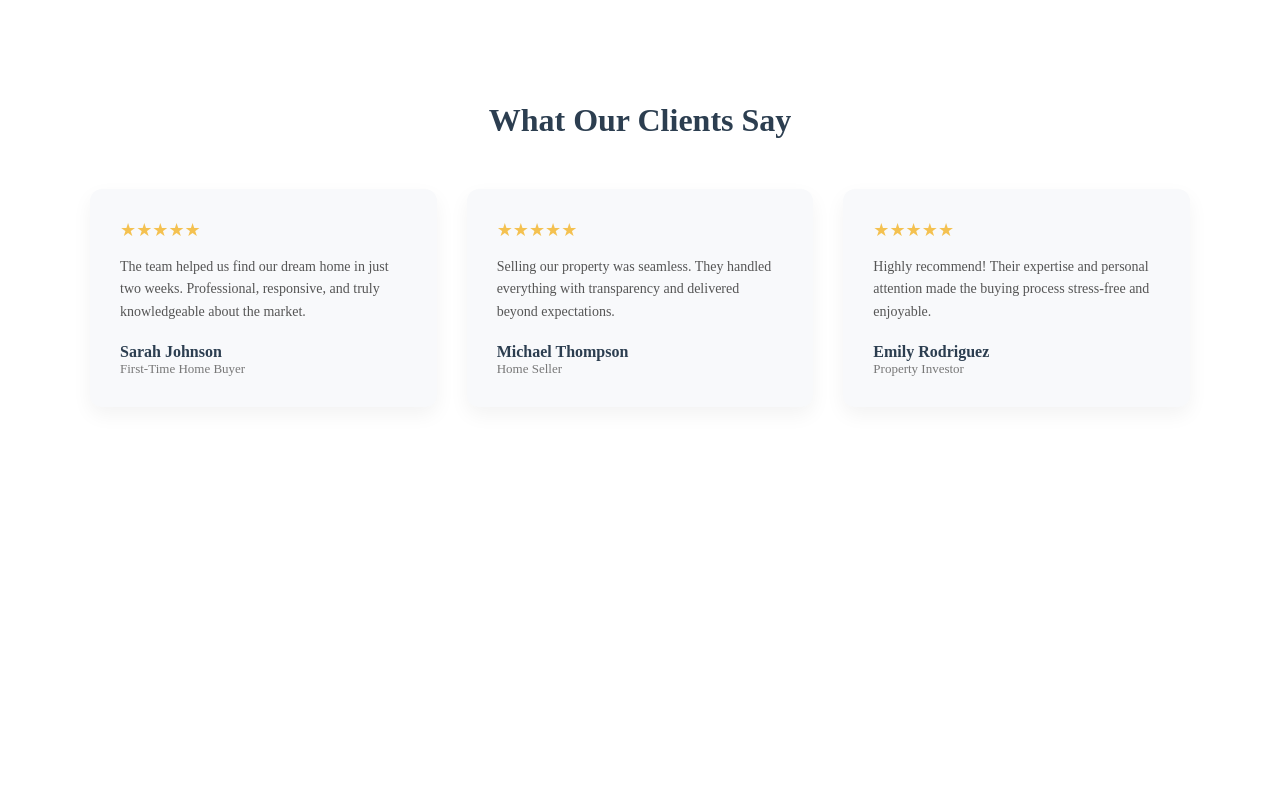
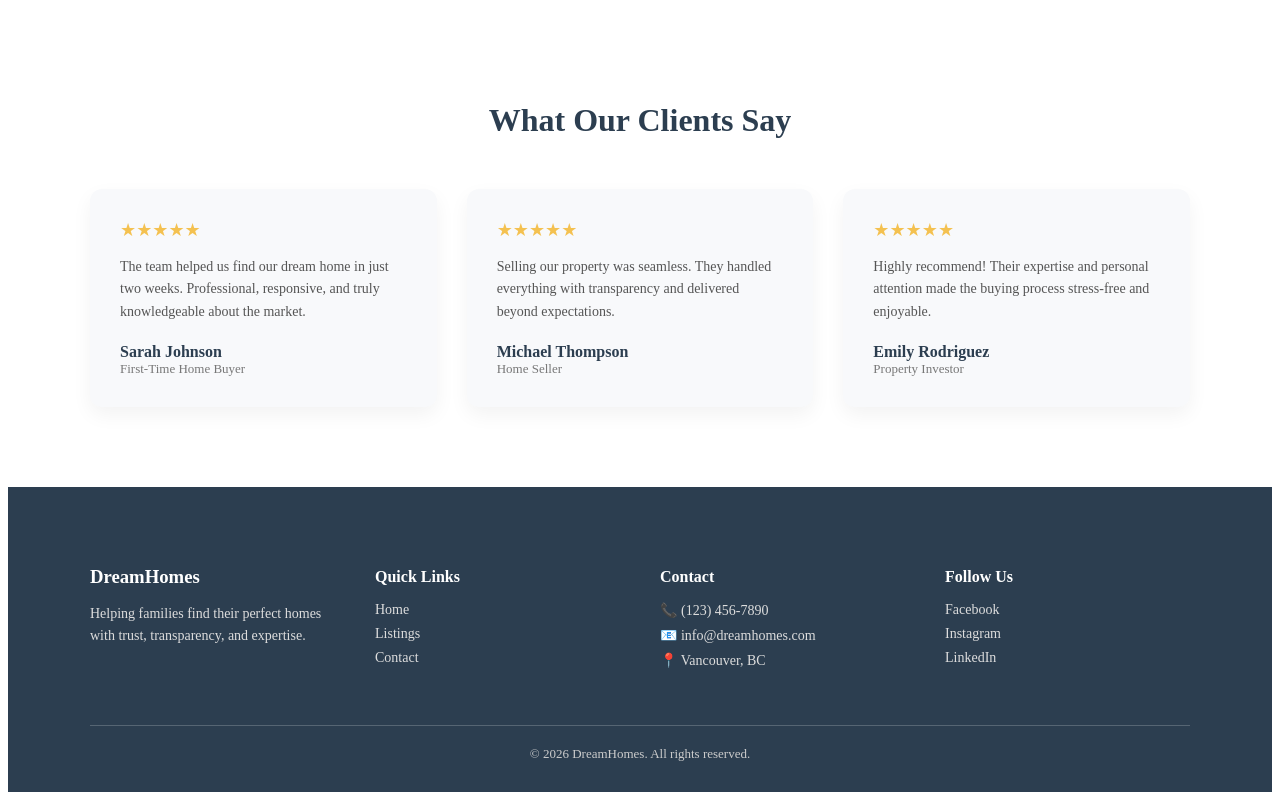
Before and after one commit to swathivt/real-estate-frontend, a React (Vite) app: page / in a window 1280 px wide. Shown: the part 1319-2119 px from the top of the page. Before the commit the page ends 1814 px from the top, so only its background shows below. Built offline with nearby package versions, Linux system fonts and the light colour scheme.

Commit message:
created footer section

```diff
--- a/src/App.jsx
+++ b/src/App.jsx
@@ -1,3 +1,4 @@
+import Footer from "./components/Footer";
 import Hero from "./components/Hero";
 import Navbar from "./components/Navbar";
 import Testimonials from "./components/Testimonials";
@@ -10,6 +11,7 @@ function App() {
       <Hero />
       <TrustSection />
       <Testimonials />
+      <Footer />
     </>
   );
 }
--- /dev/null
+++ b/src/components/Footer.jsx
@@ -0,0 +1,118 @@
+// src/components/Footer.jsx
+
+import styled from "styled-components";
+
+const FooterWrapper = styled.footer`
+  background: #2c3e50;
+  color: white;
+  padding: 60px 20px 30px;
+`;
+
+const Container = styled.div`
+  max-width: 1100px;
+  margin: 0 auto;
+`;
+
+const Grid = styled.div`
+  display: grid;
+  grid-template-columns: repeat(4, 1fr);
+  gap: 40px;
+  margin-bottom: 40px;
+
+  @media (max-width: 992px) {
+    grid-template-columns: repeat(2, 1fr);
+  }
+
+  @media (max-width: 600px) {
+    grid-template-columns: 1fr;
+  }
+`;
+
+const Column = styled.div``;
+
+const Logo = styled.h3`
+  margin-bottom: 15px;
+`;
+
+const Description = styled.p`
+  font-size: 14px;
+  line-height: 1.6;
+  color: #ddd;
+`;
+
+const ColumnTitle = styled.h4`
+  margin-bottom: 15px;
+`;
+
+const LinkList = styled.ul`
+  list-style: none;
+  padding: 0;
+`;
+
+const LinkItem = styled.li`
+  font-size: 14px;
+  margin-bottom: 8px;
+  cursor: pointer;
+  color: #ddd;
+
+  &:hover {
+    color: white;
+  }
+`;
+
+const BottomBar = styled.div`
+  border-top: 1px solid rgba(255, 255, 255, 0.2);
+  padding-top: 20px;
+  text-align: center;
+  font-size: 13px;
+  color: #ccc;
+`;
+
+export default function Footer() {
+  return (
+    <FooterWrapper>
+      <Container>
+        <Grid>
+          <Column>
+            <Logo>DreamHomes</Logo>
+            <Description>
+              Helping families find their perfect homes with trust,
+              transparency, and expertise.
+            </Description>
+          </Column>
+
+          <Column>
+            <ColumnTitle>Quick Links</ColumnTitle>
+            <LinkList>
+              <LinkItem>Home</LinkItem>
+              <LinkItem>Listings</LinkItem>
+              <LinkItem>Contact</LinkItem>
+            </LinkList>
+          </Column>
+
+          <Column>
+            <ColumnTitle>Contact</ColumnTitle>
+            <LinkList>
+              <LinkItem>📞 (123) 456-7890</LinkItem>
+              <LinkItem>📧 info@dreamhomes.com</LinkItem>
+              <LinkItem>📍 Vancouver, BC</LinkItem>
+            </LinkList>
+          </Column>
+
+          <Column>
+            <ColumnTitle>Follow Us</ColumnTitle>
+            <LinkList>
+              <LinkItem>Facebook</LinkItem>
+              <LinkItem>Instagram</LinkItem>
+              <LinkItem>LinkedIn</LinkItem>
+            </LinkList>
+          </Column>
+        </Grid>
+
+        <BottomBar>
+          © {new Date().getFullYear()} DreamHomes. All rights reserved.
+        </BottomBar>
+      </Container>
+    </FooterWrapper>
+  );
+}
```
